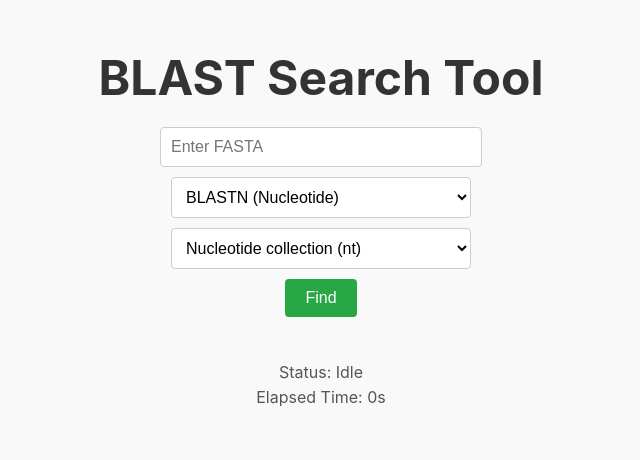
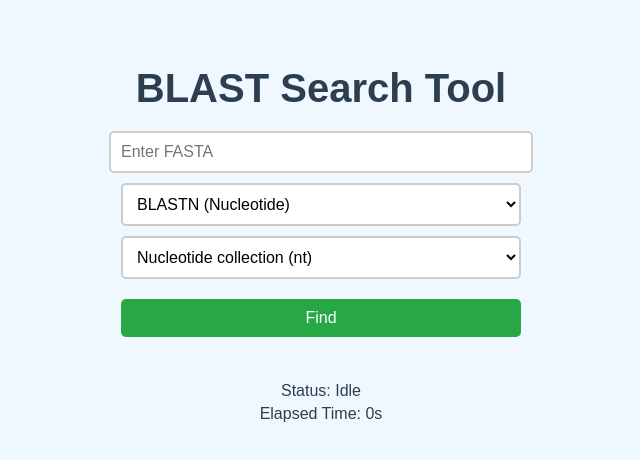
Before and after one commit to soujanyaav/btp, a React (Create React App) app: page / in a window 1280 px wide. Shown: the part 186-646 px from the top of the page, without its empty margins (319-959 px from the left). Built offline with nearby package versions, Linux system fonts and the light colour scheme.

Commit message:
Added phylogenetic tree

```diff
--- a/src/Components/HomePage.css
+++ b/src/Components/HomePage.css
@@ -4,47 +4,53 @@
   flex-direction: column;
   justify-content: center;
   align-items: center;
-  height: 100vh;
-  background-color: #f9f9f9;
+  padding: 20px;
+  background-color: #f0f8ff;
+  min-height: 100vh;
+  font-family: 'Arial', sans-serif;
 }
 
 .homepage-title {
-  font-size: 3rem;
+  font-size: 2.5rem;
   margin-bottom: 20px;
-  color: #333;
+  color: #2c3e50;
+  text-align: center;
 }
 
+/* Form styling */
 .form-container {
   display: flex;
   flex-direction: column;
   align-items: center;
   margin-bottom: 20px;
+  width: 100%;
+  max-width: 400px;
 }
 
 /* Input for FASTA sequence */
 .fasta-input {
-  width: 300px;
+  width: 100%;
   padding: 10px;
   margin-bottom: 10px;
   font-size: 1rem;
-  border: 1px solid #ccc;
-  border-radius: 4px;
+  border: 2px solid #ccc;
+  border-radius: 5px;
   outline: none;
   transition: border-color 0.3s ease;
 }
 
 .fasta-input:focus {
-  border-color: #28a745;
+  border-color: #3498db;
 }
 
 /* Dropdown styling */
 .select-blast-type, .select-database {
-  width: 300px;
+  width: 100%;
   padding: 10px;
   margin-bottom: 10px;
   font-size: 1rem;
-  border: 1px solid #ccc;
-  border-radius: 4px;
+  border: 2px solid #ccc;
+  border-radius: 5px;
   background-color: #fff;
   cursor: pointer;
   outline: none;
@@ -52,19 +58,21 @@
 }
 
 .select-blast-type:focus, .select-database:focus {
-  border-color: #28a745;
+  border-color: #3498db;
 }
 
 /* Button styling */
 .find-button {
-  padding: 10px 20px;
+  width: 100%;
+  padding: 10px;
   font-size: 1rem;
   color: #fff;
   background-color: #28a745;
   border: none;
-  border-radius: 4px;
+  border-radius: 5px;
   cursor: pointer;
   transition: background-color 0.3s ease;
+  margin-top: 10px;
 }
 
 .find-button:hover {
@@ -74,7 +82,7 @@
 /* Status container styling */
 .status-container {
   margin-top: 20px;
-  color: #555;
+  color: #2c3e50;
   font-size: 1rem;
   text-align: center;
 }
@@ -83,32 +91,26 @@
   margin: 5px 0;
 }
 
-/* Timer and status text */
-.timer {
-  font-weight: bold;
-  color: #555;
-}
-
-.status {
-  font-weight: bold;
-  color: #007bff;
-}
-
 /* Error container styling */
 .error-container {
   margin-top: 20px;
-  color: #d9534f;
+  color: #e74c3c;
   font-size: 1rem;
+  background-color: #fbeaea;
+  padding: 10px;
+  border: 1px solid #e74c3c;
+  border-radius: 5px;
+  text-align: center;
 }
 
-/* Summary container styling */
+/* Response container styling */
 .response-container {
   margin-top: 30px;
-  width: 80%;
+  width: 100%;
   max-width: 600px;
   background-color: #fff;
   padding: 15px;
-  border: 1px solid #ccc;
+  border: 1px solid #ddd;
   border-radius: 5px;
   color: #333;
   font-size: 1rem;
@@ -125,3 +127,44 @@
 .response-container p {
   margin: 0;
 }
+
+/* Tree container styling */
+.tree-container {
+  margin-top: 30px;
+  text-align: center;
+}
+
+.tree-container h2 {
+  font-size: 1.5rem;
+  color: #2c3e50;
+  margin-bottom: 15px;
+}
+
+.tree-container .tree-image {
+  max-width: 100%;
+  height: auto;
+  border: 1px solid #ddd;
+  border-radius: 5px;
+  box-shadow: 0px 4px 8px rgba(0, 0, 0, 0.1);
+}
+
+/* BLAST result container styling */
+.blast-result-container {
+  margin-top: 20px;
+  text-align: center;
+}
+
+.blast-result-container h2 {
+  font-size: 1.5rem;
+  color: #2c3e50;
+}
+
+.blast-result-container a {
+  font-size: 1rem;
+  color: #3498db;
+  text-decoration: none;
+}
+
+.blast-result-container a:hover {
+  text-decoration: underline;
+}
--- a/src/Components/HomePage.js
+++ b/src/Components/HomePage.js
@@ -9,13 +9,17 @@ const HomePage = () => {
   const [error, setError] = useState('');
   const [status, setStatus] = useState('Idle');
   const [timer, setTimer] = useState(0);
-  const [responseText, setResponseText] = useState(''); // New state for response
+  const [responseText, setResponseText] = useState(''); // State for response
+  const [treeImageUrl, setTreeImageUrl] = useState(''); // State for tree image URL
+  const [blastResultUrl, setBlastResultUrl] = useState(''); // State for BLAST result URL
 
   const handleFindClick = async () => {
     setLoading(true);
     setError('');
     setTimer(0);
     setResponseText(''); // Reset response text
+    setTreeImageUrl(''); // Reset tree image URL
+    setBlastResultUrl(''); // Reset BLAST result URL
 
     try {
       const intervalId = setInterval(() => {
@@ -37,8 +41,9 @@ const HomePage = () => {
 
       if (response.ok) {
         setStatus('Completed');
-        // Open the result in a new tab
         setResponseText(data.response); // Set response text
+        setTreeImageUrl(`http://localhost:5000${data.tree_image_url}`); // Set tree image URL
+        setBlastResultUrl(`http://localhost:5000${data.file_url}`); // Set BLAST result URL
       } else {
         setError(`Error: ${data.error}`);
       }
@@ -50,9 +55,13 @@ const HomePage = () => {
   };
 
   const fetchStatus = async () => {
-    const response = await fetch('http://localhost:5000/status');
-    const data = await response.json();
-    setStatus(data.status);
+    try {
+      const response = await fetch('http://localhost:5000/status');
+      const data = await response.json();
+      setStatus(data.status);
+    } catch (error) {
+      console.error('Failed to fetch status:', error);
+    }
   };
 
   useEffect(() => {
@@ -106,6 +115,20 @@ const HomePage = () => {
           <p>{responseText}</p>
         </div>
       )}
+
+      {treeImageUrl && (
+        <div className="tree-container">
+          <h2>Phylogenetic Tree:</h2>
+          <img src={treeImageUrl} alt="Phylogenetic Tree" className="tree-image" />
+        </div>
+      )}
+
+      {blastResultUrl && (
+        <div className="blast-result-container">
+          <h2>BLAST Result:</h2>
+          <a href={blastResultUrl} target="_blank" rel="noopener noreferrer">View Full BLAST Result</a>
+        </div>
+      )}
     </div>
   );
 };
```
